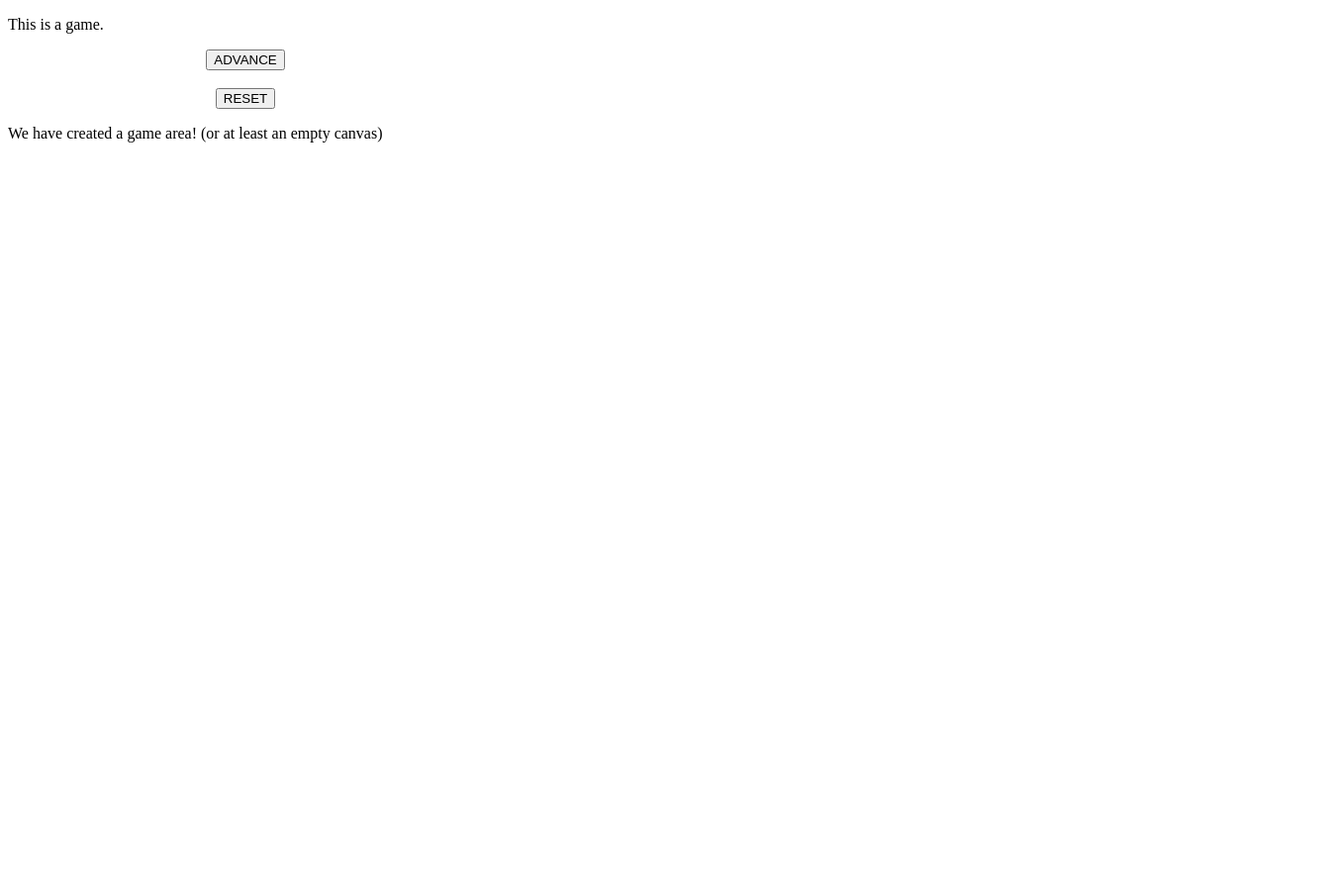
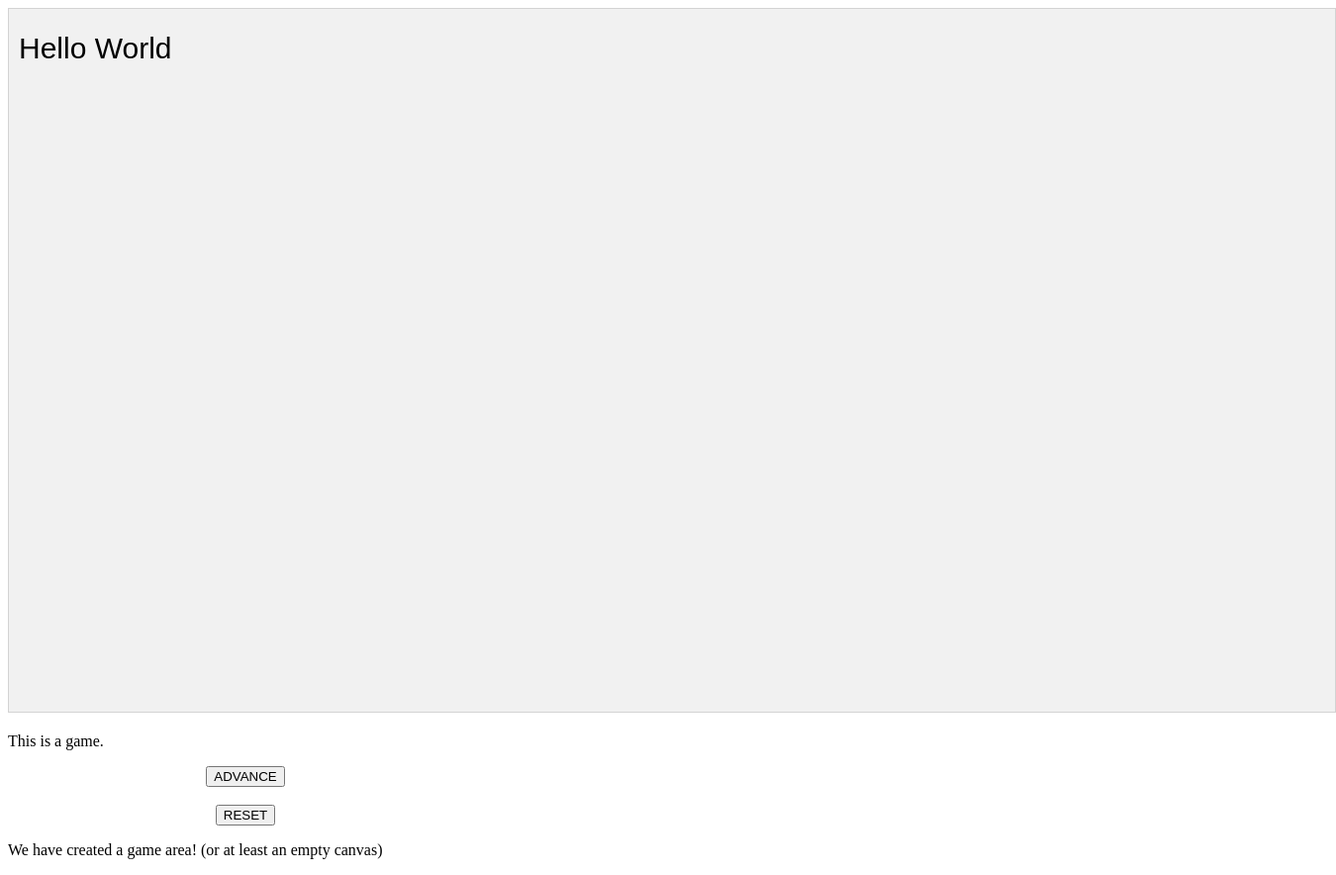
Before and after one commit to willnalls/willnalls.github.io, a plain HTML site: page index.html in a window 1280 px wide. Shown: the whole page at 99% size, 1350 px wide, since content can reach past the window. Before the commit the page ends 800 px from the top, so only its background shows below. Drawn offline with Linux system fonts and the light colour scheme.

Commit message:
Update index.html

```diff
--- a/index.html
+++ b/index.html
@@ -23,8 +23,8 @@ var myGameArea = {
         this.canvas.width = 1340;
         this.canvas.height = 710;
         this.context = this.canvas.getContext("2d");
-        this.canvas.font = "30px Arial";
-        this.canvas.fillText("Hello World", 10, 50);
+        this.context.font = "30px Arial";
+        this.context.fillText("Hello World", 10, 50);
         document.body.insertBefore(this.canvas, document.body.childNodes[0]);
             this.interval = setInterval(updateGameArea, 20);
     },
```
